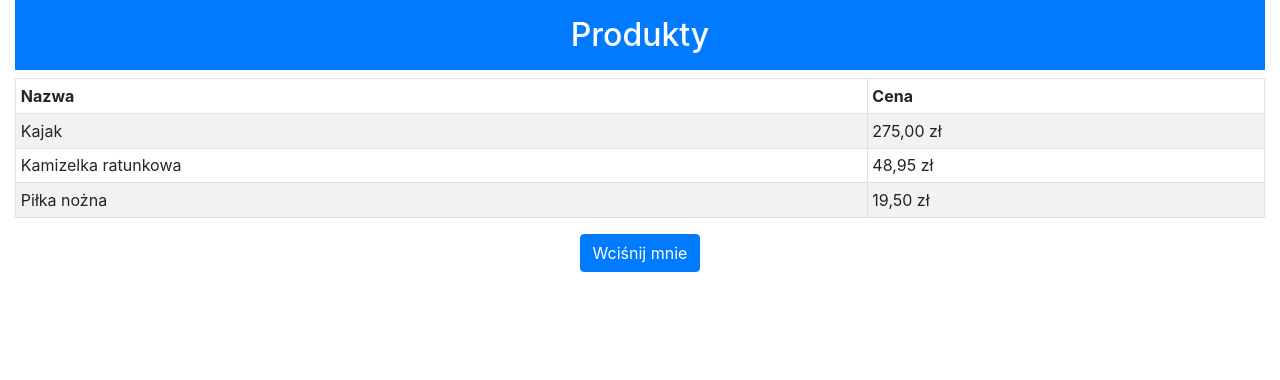
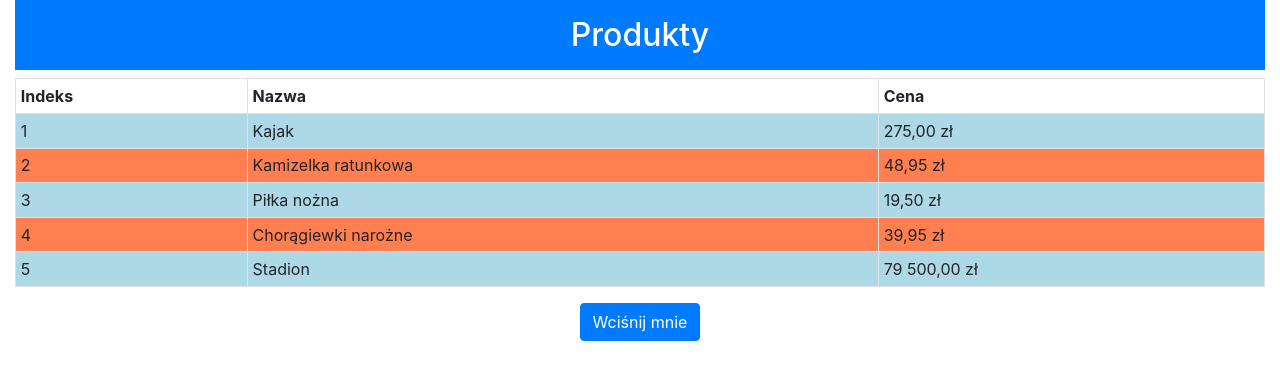
Before and after one commit to lukasz-segin/templatesanddata, a Vue app: page / in a window 1280 px wide. Shown: the top 380 px of the page. Built offline with nearby package versions, Linux system fonts and the light colour scheme.

Commit message:
Pobieranie indeksu elementu.

```diff
--- a/src/App.vue
+++ b/src/App.vue
@@ -5,11 +5,13 @@
     </h2>
     <table class="table table-sm table-bordered table-striped text-left">
       <tr>
+        <th>Indeks</th>
         <th>Nazwa</th>
         <th>Cena</th>
       </tr>
       <tbody>
-      <tr v-for="p in products" v-bind:key="p.name">
+      <tr v-for="(p, i) in products" v-bind:key="p.name" v-bind:odd="i % 2 === 0">
+        <td>{{ i + 1 }}</td>
         <td>{{ p.name }}</td>
         <td>{{ p.price | currency }}</td>
       </tr>
@@ -31,7 +33,9 @@
         products: [
           {name: "Kajak", price: 275},
           {name: "Kamizelka ratunkowa", price: 48.95},
-          {name: "Piłka nożna", price: 19.50}
+          {name: "Piłka nożna", price: 19.50},
+          {name: "Chorągiewki narożne", price: 39.95},
+          {name: "Stadion", price: 79500}
         ]
       }
     },
@@ -50,7 +54,13 @@
   }
 </script>
 <style>
-  #tagged {
+  [odd] {
+    background-color: lightblue !important;
+  }
+  tbody > tr:nth-child(even) {
     background-color: coral;
   }
+  tbody > tr:nth-child(odd) {
+    background-color: lightblue;
+  }
 </style>
```
